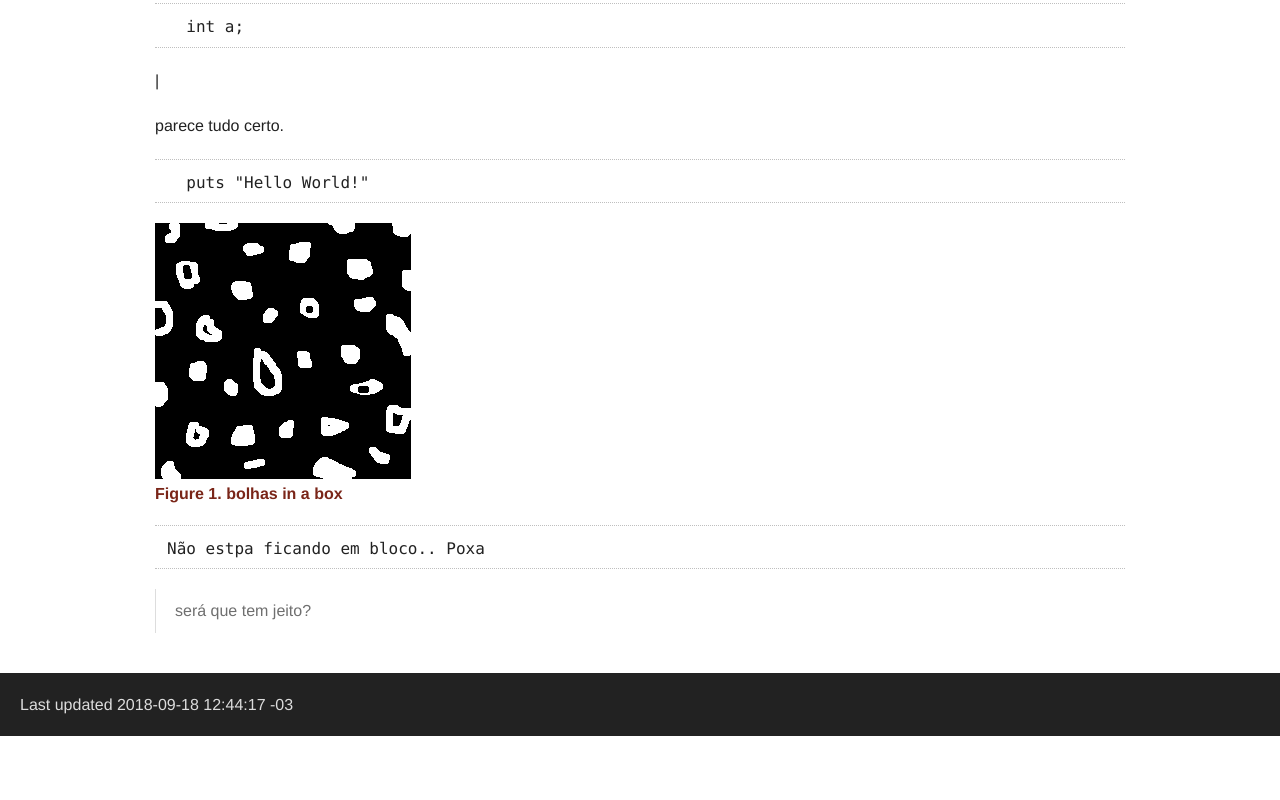
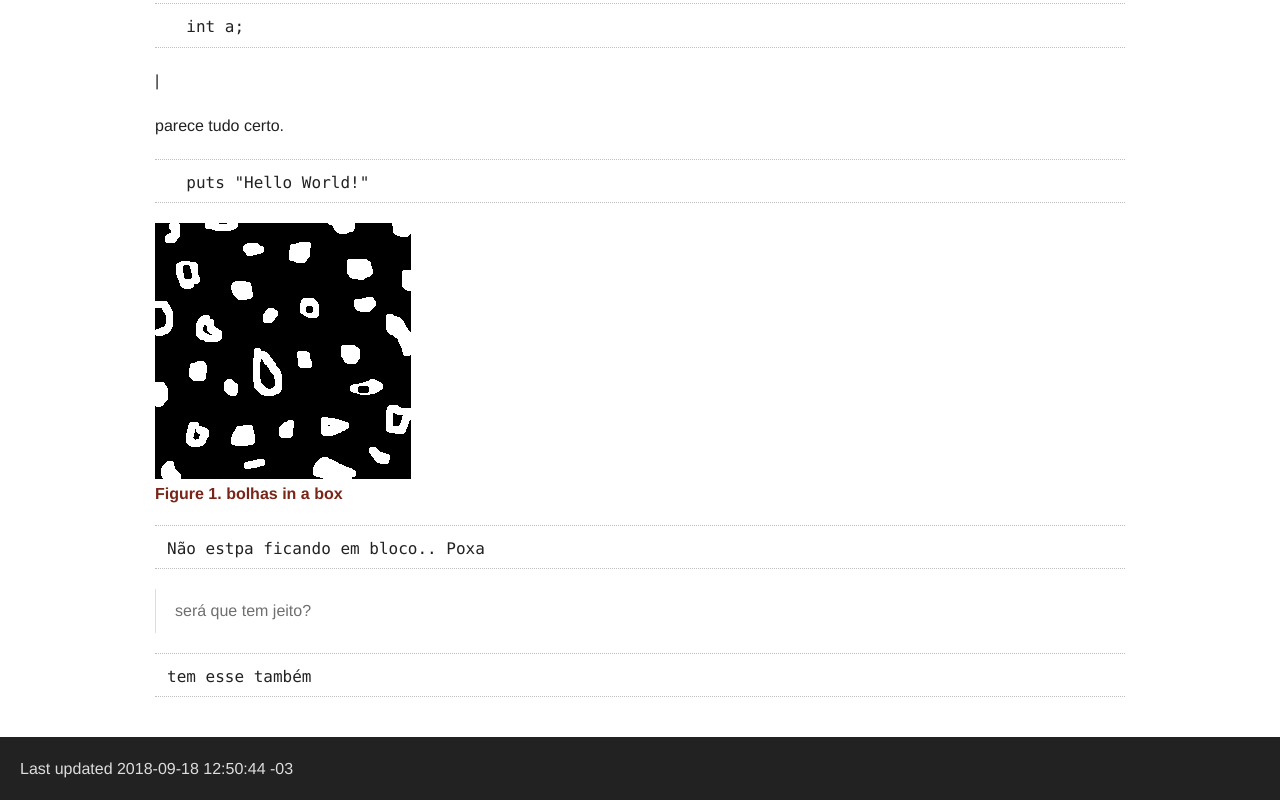
Before and after one commit to TonnyKentenich/tonnykentenich.github.io, a plain HTML site: page index.html in a window 1280 px wide. Shown: the part 414-1214 px from the top of the page. Before the commit the page ends 1150 px from the top, so only its background shows below. Drawn offline with Linux system fonts and the light colour scheme.

Commit message:
códigos

```diff
--- a/index.html
+++ b/index.html
@@ -422,12 +422,17 @@ span.icon > [class^="icon-"], span.icon > [class*=" icon-"] { cursor: default; }
 </div>
 </blockquote>
 </div>
+<div class="literalblock">
+<div class="content">
+<pre>tem esse também</pre>
+</div>
+</div>
 </div>
 </div>
 </div>
 <div id="footer">
 <div id="footer-text">
-Last updated 2018-09-18 12:44:17 -03
+Last updated 2018-09-18 12:50:44 -03
 </div>
 </div>
 </body>
```
